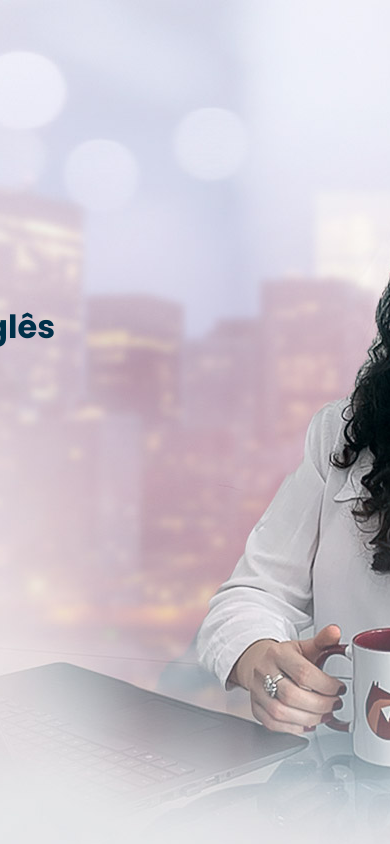
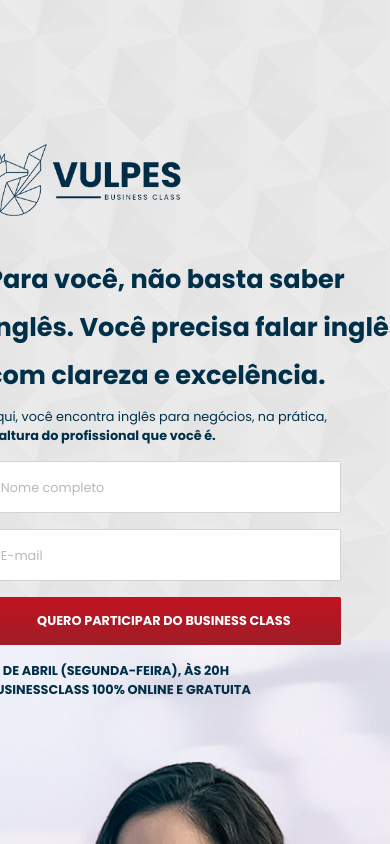
Before and after one commit to victorradael/vulpes, a Next.js app: page / in a window 390 px wide. Shown: the top 844 px of the page. Built offline with nearby package versions, Linux system fonts and the light colour scheme.

Commit message:
Adding responsiveness

```diff
--- a/components/CardForm/styles.module.css
+++ b/components/CardForm/styles.module.css
@@ -43,3 +43,34 @@
 .small_text {
     color: var(--text-dark-color)
 }
+
+@media (max-width: 800px) {
+    .titulo {
+        margin-top: 2rem;
+        font-size: 1.6rem;
+        line-height: 3rem;
+    }
+
+    .input,
+    .button {
+        padding: .8rem;
+    }
+
+    .input::placeholder {
+        font-size: .8rem;
+    }
+
+    .input:focus {
+        border-color: var(--text-dark-color);
+        box-shadow: 0 0 5px var(--text-dark-color);
+    }
+
+    .button {
+        font-size: .8rem;
+        padding: .9rem .8rem;
+    }
+
+    .small_text {
+        font-size: .8rem;
+    }
+}
--- a/views/Thumbnail/styles.module.css
+++ b/views/Thumbnail/styles.module.css
@@ -6,3 +6,36 @@
     padding-right: 50rem;
     margin: 0;
 }
+
+@media (max-width: 1400px) {
+    .view {
+        padding-right: 30rem;
+    }
+}
+
+@media (max-width: 1080px) {
+    .view {
+        padding-right: 20rem;
+    }
+}
+
+@media (max-width: 900px) {
+    .view {
+        padding-right: 10rem;
+    }
+}
+
+@media (max-width: 800px) {
+    .view {
+        padding-right: 9rem;
+        background-position: -3rem;
+    }
+}
+
+@media (max-width: 600px) {
+    .view {
+        padding-right: 0;
+        background-position: -20rem 40rem;
+        height: 90rem;
+    }
+}
```
